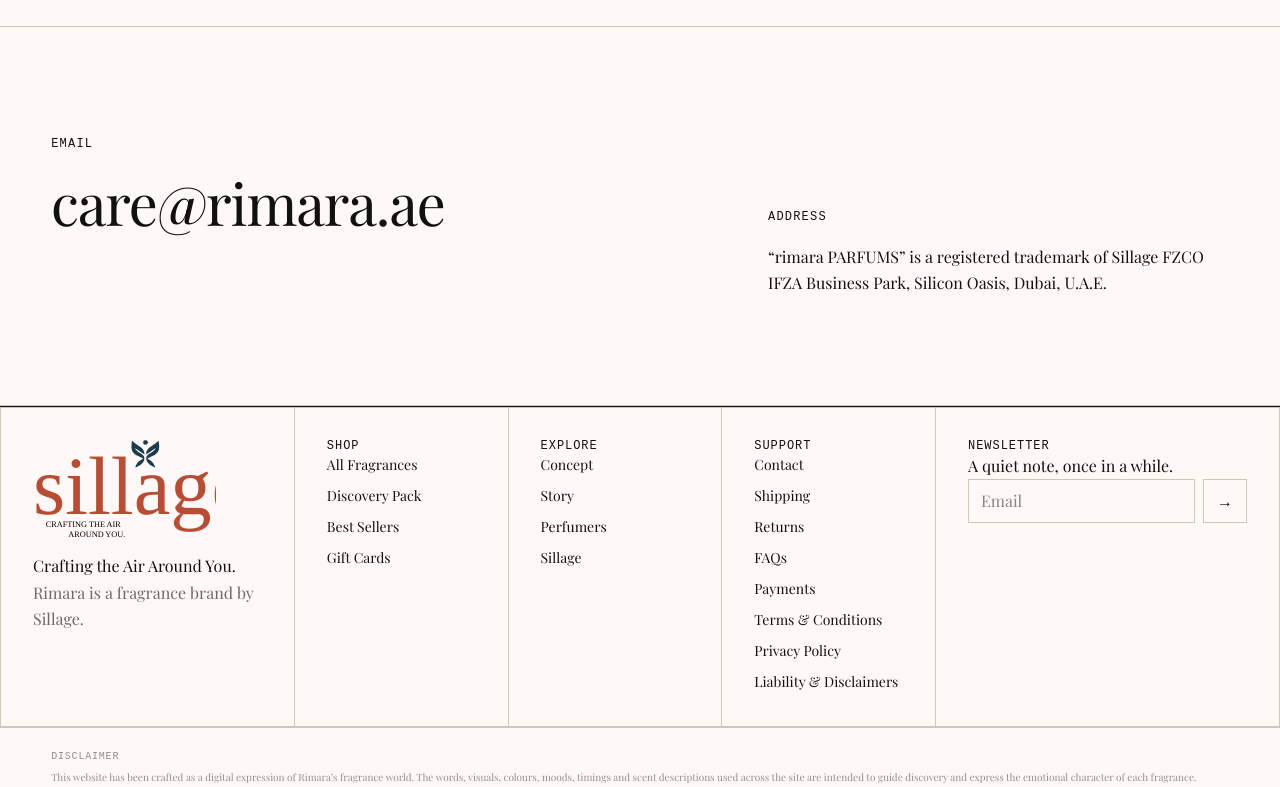
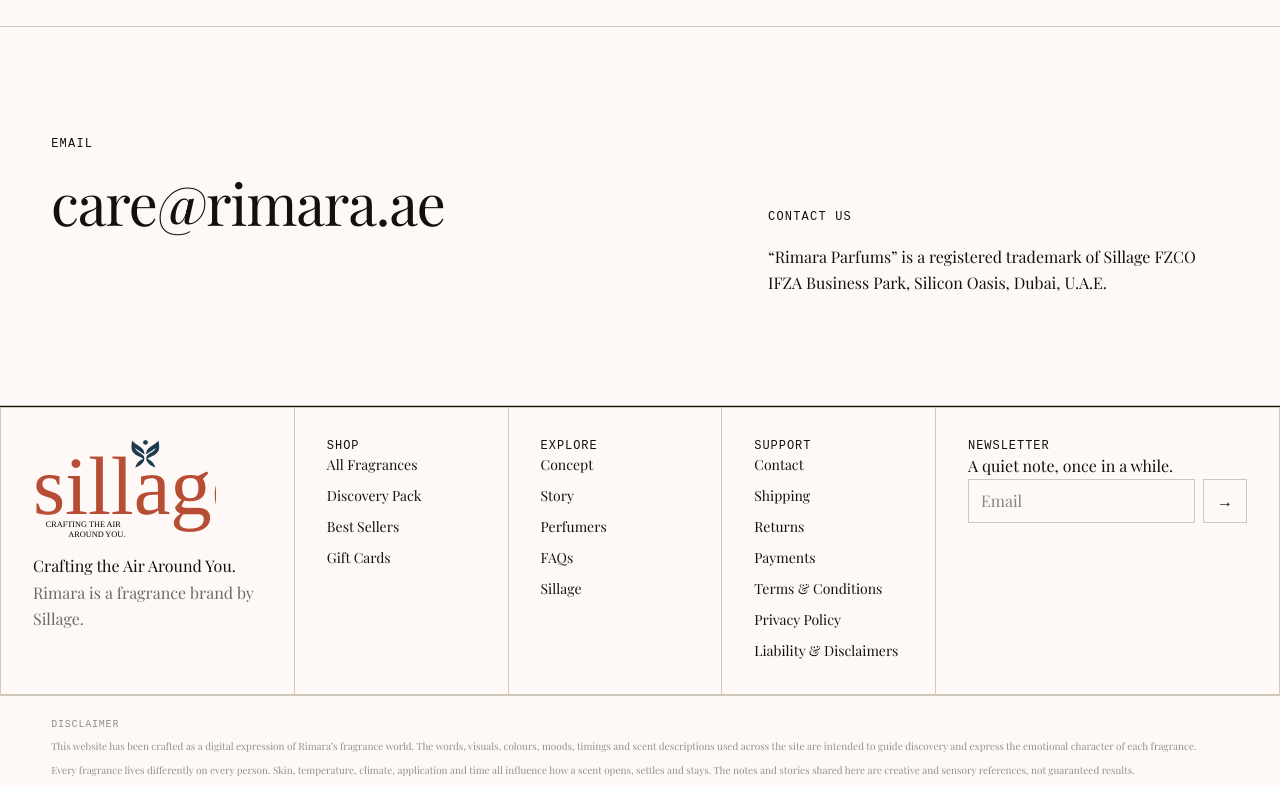
Before and after one commit to Arshadb11/rimara, a Next.js app: page /contact in a window 1280 px wide. Shown: the part 539-1326 px from the top of the page. Built offline with nearby package versions, Linux system fonts and the light colour scheme; no server answers.

Commit message:
policies added

```diff
--- a/app/contact/page.jsx
+++ b/app/contact/page.jsx
@@ -15,8 +15,8 @@
           <h2><LineReveal>care@rimara.ae</LineReveal></h2>
         </div>
         <Reveal>
-          <p className="eyebrow">Address</p>
-          <p>&ldquo;rimara PARFUMS&rdquo; is a registered trademark of Sillage FZCO</p>
+          <p className="eyebrow">CONTACT US</p>
+          <p>&ldquo;Rimara Parfums&rdquo; is a registered trademark of Sillage FZCO</p>
           <p>IFZA Business Park, Silicon Oasis, Dubai, U.A.E.</p>
         </Reveal>
       </section>
--- a/components/Footer.jsx
+++ b/components/Footer.jsx
@@ -12,11 +12,11 @@
   },
   {
     title: "Explore",
-    links: [["Concept", "/concept"], ["Story", "/story"], ["Perfumers", "/perfumers"], ["Sillage", "/"]]
+    links: [["Concept", "/concept"], ["Story", "/story"], ["Perfumers", "/perfumers"], ["FAQs", "/contact"], ["Sillage", "/"]]
   },
   {
     title: "Support",
-    links: [["Contact", "/contact"], ["Shipping", "/delivery"], ["Returns", "/returns"], ["FAQs", "/contact"], ["Payments", "/payments"], ["Terms & Conditions", "/terms-and-conditions"], ["Privacy Policy", "/privacy-and-cookies"], ["Liability & Disclaimers", "/liability"]]
+    links: [["Contact", "/contact"], ["Shipping", "/delivery"], ["Returns", "/returns"], ["Payments", "/payments"], ["Terms & Conditions", "/terms-and-conditions"], ["Privacy Policy", "/privacy-and-cookies"], ["Liability & Disclaimers", "/liability"]]
   }
 ];
 
```
